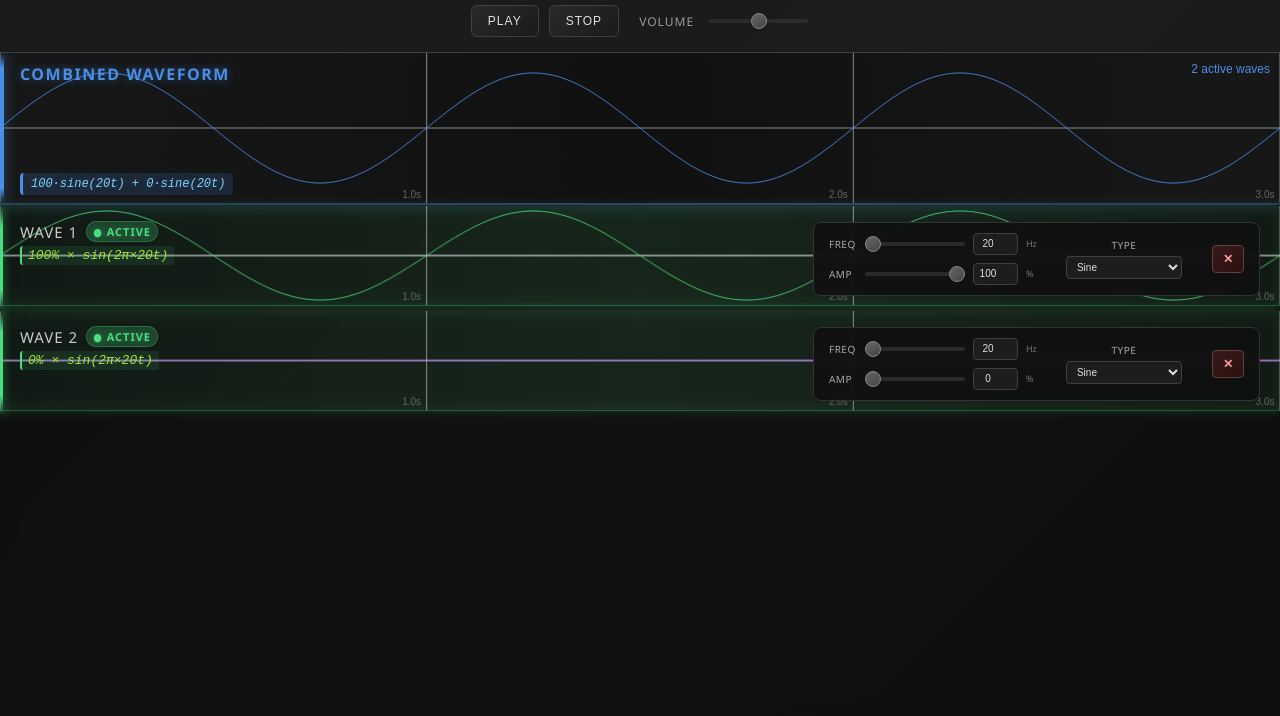
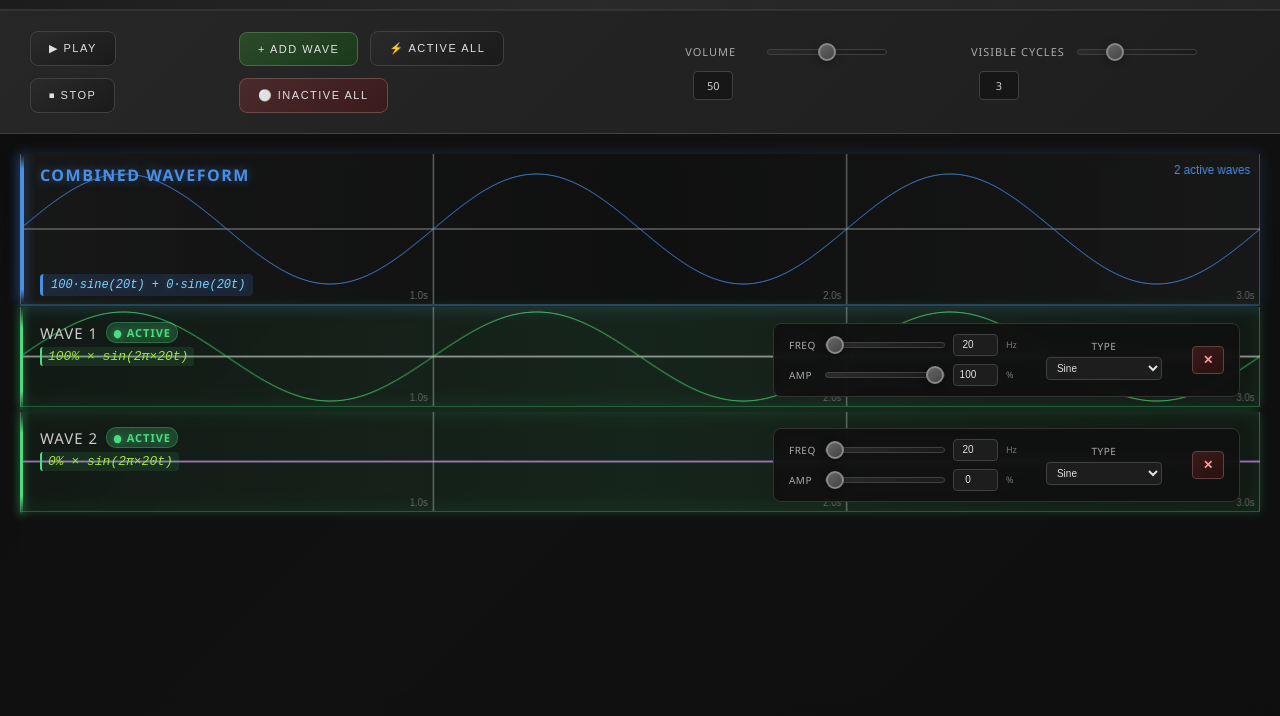
Before and after one commit to Keshav-Madhav/waves-to-sound, a plain HTML site: page index.html in a window 1280 px wide. Shown: the part 84-800 px from the top of the page. Drawn offline with Linux system fonts and the light colour scheme.

Commit message:
improved css, added more controls and changeable cycles

```diff
--- a/classes/MainWave.js
+++ b/classes/MainWave.js
@@ -182,7 +182,7 @@ export class MainWave {
     ctx.font = '12px Arial';
     ctx.textAlign = 'right';
     ctx.fillText(
-      `${activeWaves.length} active waves`,
+      `${activeWaves.length} active wave${activeWaves.length !== 1 ? 's' : ''}`,
       width - 10,
       20
     );
--- a/classes/WaveManager.js
+++ b/classes/WaveManager.js
@@ -68,6 +68,22 @@ export class WaveManager {
     }
   }
 
+  activeAllWaves() {
+    this.waves.forEach(wave => {
+      wave.isActive = true;
+      wave._updateActiveStatus();
+    });
+    this.mainWave.draw();
+  }
+
+  inactiveAllWaves() {
+    this.waves.forEach(wave => {
+      wave.isActive = false;
+      wave._updateActiveStatus();
+    });
+    this.mainWave.draw();
+  }
+
   // Add this new method to update all waves
   setVisibleCyclesForAll(cycles) {
     this.visibleCycles = cycles;
--- a/index.html
+++ b/index.html
@@ -10,25 +10,43 @@
   <div class="container">
     <div class="header">
       <h1>Wave Sound Generator</h1>
-      <button class="control-button" id="add-wave-btn">Add Wave</button>
     </div>
 
     <div class="controls">
-      <div class="control-group">
-        <button class="control-button" id="play-btn">Play</button>
-        <button class="control-button" id="stop-btn">Stop</button>
-      </div>
+      <div class="controls-grid">
+        <div class="playback-controls">
+          <div class="control-group">
+            <button class="control-button" id="play-btn">▶ Play</button>
+            <button class="control-button" id="stop-btn">⏹ Stop</button>
+          </div>
+        </div>
 
-      <div class="control-group">
-        <label>Volume</label>
-        <input type="range" class="slider" id="master-volume" min="0" max="100" value="50">
+        <div class="control-group">
+          <button class="control-button add-wave" id="add-wave-btn">+ Add Wave</button>
+          <button class="control-button" id="active-all-btn">⚡ Active All</button>
+          <button class="control-button danger" id="inactive-all-btn">⚪ Inactive All</button>
+        </div>
+
+        <div class="global-controls">
+          <div class="control-group">
+            <label>Volume</label>
+            <input type="range" class="slider" id="master-volume" min="0" max="100" value="50">
+            <span class="input-display" id="volume-display">50</span>
+          </div>
+          <div class="control-group">
+            <label>Visible Cycles</label>
+            <input type="range" class="slider" id="visible-cycles" min="1" max="8" value="3">
+            <span class="input-display" id="cycles-display">3</span>
+          </div>
+        </div>
       </div>
     </div>
 
     <div id="wave-container">
+      <!-- Wave components will be added here -->
     </div>
   </div>
 
+  <script src="main.js" type="module"></script>
 </body>
-<script src="main.js" type="module"></script>
 </html>
--- a/main.js
+++ b/main.js
@@ -4,6 +4,7 @@ let isPlaying = false;
 
 const manager = new WaveManager('wave-container');
 
+// Existing event listeners
 document.getElementById('add-wave-btn').addEventListener('click', () => {
   manager.addWave();
 });
@@ -22,9 +23,34 @@ document.getElementById('stop-btn').addEventListener('click', () => {
   console.log('Stop');
 });
 
+// Updated master volume with display
 document.getElementById('master-volume').addEventListener('input', (e) => {
   const volume = e.target.value;
+  document.getElementById('volume-display').textContent = volume;
   console.log(`Master volume set to ${volume}`);
+});
+
+// New event listeners for enhanced controls
+document.getElementById('active-all-btn').addEventListener('click', () => {
+  manager.activeAllWaves();
+});
+
+document.getElementById('inactive-all-btn').addEventListener('click', () => {
+  manager.inactiveAllWaves();
+});
+
+document.getElementById('visible-cycles').addEventListener('input', (e) => {
+  const cycles = parseInt(e.target.value);
+  document.getElementById('cycles-display').textContent = cycles;
+  manager.setVisibleCyclesForAll(cycles);
+});
+
+// Initialize displays on page load
+window.addEventListener('load', () => {
+  document.getElementById('volume-display').textContent =
+    document.getElementById('master-volume').value;
+  document.getElementById('cycles-display').textContent =
+    document.getElementById('visible-cycles').value;
 });
 
 // Global event to remove waves (delegated from Wave)
--- a/style.css
+++ b/style.css
@@ -43,98 +43,209 @@ body::before {
 }
 
 .header {
-  padding: 20px;
-  background: linear-gradient(90deg, #1a1a1a, #242424);
-  border-bottom: 1px solid #333;
-  box-shadow: 0 2px 10px rgba(0, 0, 0, 0.5);
-  display: flex;
-  justify-content: space-between;
-  align-items: center;
+  padding: 25px 30px;
+  background: linear-gradient(135deg, #1a1a1a, #2a2a2a, #1f1f1f);
+  border-bottom: 2px solid #333;
+  box-shadow: 0 4px 20px rgba(0, 0, 0, 0.6);
+  text-align: center;
+  position: relative;
+}
+
+.header::before {
+  content: '';
+  position: absolute;
+  top: 0;
+  left: 0;
+  right: 0;
+  height: 100%;
+  background: linear-gradient(90deg, transparent, rgba(255,255,255,0.03), transparent);
+  animation: shimmer 3s ease-in-out infinite;
+}
+
+@keyframes shimmer {
+  0%, 100% { transform: translateX(-100%); }
+  50% { transform: translateX(100%); }
 }
 
 .header h1 {
-  font-size: 24px;
-  font-weight: 300;
-  letter-spacing: 2px;
-  background: linear-gradient(45deg, #fff, #ccc);
+  font-size: 32px;
+  font-weight: 200;
+  letter-spacing: 4px;
+  background: linear-gradient(45deg, #fff, #bbb, #fff);
   -webkit-background-clip: text;
   -webkit-text-fill-color: transparent;
   background-clip: text;
+  text-shadow: 0 0 30px rgba(255,255,255,0.1);
+  position: relative;
+  z-index: 1;
 }
 
 .controls {
-  padding: 15px 20px;
-  background: rgba(32, 32, 32, 0.8);
+  padding: 20px 30px;
+  background: linear-gradient(135deg, rgba(42, 42, 42, 0.9), rgba(32, 32, 32, 0.9));
   border-bottom: 1px solid #404040;
+  backdrop-filter: blur(5px);
+}
+
+.global-controls {
   display: flex;
-  justify-content: center;
-  gap: 20px;
-  flex-wrap: wrap;
+  flex-direction: row;
+  gap: 30px;
+}
+
+.controls-grid {
+  display: flex;
+  gap: 30px;
+  align-items: center;
+  justify-content: space-between;
+  margin: 0 auto;
+}
+
+.control-section {
+  display: flex;
+  flex-direction: column;
+  gap: 12px;
+}
+
+.section-title {
+  font-size: 11px;
+  text-transform: uppercase;
+  letter-spacing: 2px;
+  color: #888;
+  margin-bottom: 8px;
+  font-weight: 500;
 }
 
 .control-group {
   display: flex;
   align-items: center;
-  gap: 10px;
+  gap: 12px;
+  flex-wrap: wrap;
 }
 
 .control-group label {
-  font-size: 12px;
+  font-size: 11px;
   text-transform: uppercase;
   letter-spacing: 1px;
-  color: #999;
-  min-width: 60px;
+  color: #aaa;
+  min-width: 70px;
+  font-weight: 500;
 }
 
 .control-button {
-  padding: 8px 16px;
+  padding: 10px 18px;
   background: linear-gradient(145deg, #2a2a2a, #1a1a1a);
   border: 1px solid #404040;
-  border-radius: 6px;
+  border-radius: 8px;
   color: #e0e0e0;
   cursor: pointer;
-  transition: all 0.3s ease;
-  font-size: 12px;
+  transition: all 0.3s cubic-bezier(0.4, 0, 0.2, 1);
+  font-size: 11px;
   text-transform: uppercase;
-  letter-spacing: 1px;
+  letter-spacing: 1.5px;
+  font-weight: 500;
+  position: relative;
+  overflow: hidden;
+}
+
+.control-button::before {
+  content: '';
+  position: absolute;
+  top: 0;
+  left: -100%;
+  width: 100%;
+  height: 100%;
+  background: linear-gradient(90deg, transparent, rgba(255,255,255,0.1), transparent);
+  transition: left 0.5s;
+}
+
+.control-button:hover::before {
+  left: 100%;
 }
 
 .control-button:hover {
   background: linear-gradient(145deg, #3a3a3a, #2a2a2a);
   border-color: #606060;
   transform: translateY(-2px);
-  box-shadow: 0 4px 12px rgba(0, 0, 0, 0.4);
+  box-shadow: 0 6px 20px rgba(0, 0, 0, 0.4);
 }
 
 .control-button.active {
   background: linear-gradient(145deg, #4a4a4a, #3a3a3a);
   border-color: #808080;
-  box-shadow: inset 0 2px 4px rgba(0, 0, 0, 0.3);
+  box-shadow: inset 0 2px 4px rgba(0, 0, 0, 0.3), 0 0 10px rgba(255,255,255,0.1);
+}
+
+.control-button.add-wave {
+  background: linear-gradient(145deg, #2a4a2a, #1a3a1a);
+  border-color: #4a6a4a;
+}
+
+.control-button.add-wave:hover {
+  background: linear-gradient(145deg, #3a5a3a, #2a4a2a);
+  border-color: #6a8a6a;
+}
+
+.control-button.danger {
+  background: linear-gradient(145deg, #4a2a2a, #3a1a1a);
+  border-color: #6a4a4a;
+}
+
+.control-button.danger:hover {
+  background: linear-gradient(145deg, #5a3a3a, #4a2a2a);
+  border-color: #8a6a6a;
 }
 
 .slider, .wave-slider {
-  width: 100px;
-  height: 4px;
-  background: #2a2a2a;
-  border-radius: 2px;
+  width: 120px;
+  height: 6px;
+  background: linear-gradient(90deg, #2a2a2a, #1a1a1a);
+  border-radius: 3px;
   outline: none;
   -webkit-appearance: none;
+  border: 1px solid #404040;
 }
 
 .slider::-webkit-slider-thumb, .wave-slider::-webkit-slider-thumb {
   -webkit-appearance: none;
-  width: 16px;
-  height: 16px;
+  width: 18px;
+  height: 18px;
   background: linear-gradient(145deg, #666, #444);
   border-radius: 50%;
   cursor: pointer;
-  border: 1px solid #888;
-  transition: all 0.2s ease;
+  border: 2px solid #888;
+  transition: all 0.3s ease;
+  box-shadow: 0 2px 8px rgba(0, 0, 0, 0.3);
 }
 
 .slider::-webkit-slider-thumb:hover, .wave-slider::-webkit-slider-thumb:hover {
   background: linear-gradient(145deg, #777, #555);
-  transform: scale(1.1);
+  transform: scale(1.15);
+  box-shadow: 0 4px 12px rgba(0, 0, 0, 0.4);
+}
+
+#wave-container {
+  flex: 1;
+  overflow-y: auto;
+  padding: 20px;
+}
+
+.input-display {
+  background: rgba(20, 20, 20, 0.8);
+  border: 1px solid #404040;
+  border-radius: 4px;
+  padding: 6px 10px;
+  min-width: 40px;
+  text-align: center;
+  font-size: 11px;
+  color: #ccc;
+  margin-left: 8px;
+}
+
+@media (max-width: 768px) {
+  .control-group {
+    justify-content: center;
+  }
 }
 
 #wave-container {
@@ -514,12 +625,6 @@ body::before {
     font-size: 20px;
   }
 
-  .wave-controls {
-    flex-direction: column;
-    gap: 8px;
-    right: 10px;
-  }
-
   .wave-info {
     position: static;
     left: auto;
```
